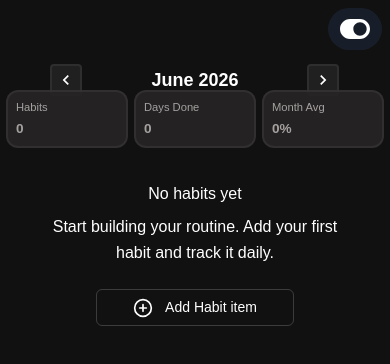
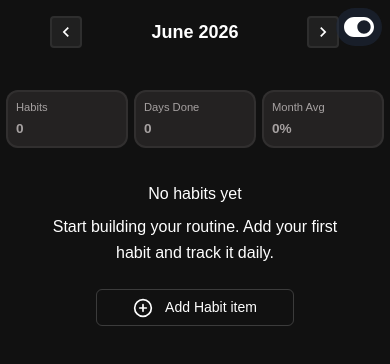
Before and after one commit to Developer-shivamMishra/Habit-tracking-app, a React (Vite) app: page / in a window 390 px wide. Shown: the top 364 px of the page. Built offline with nearby package versions, Linux system fonts and the light colour scheme.

Commit message:
fix/mobilesize/responsive

```diff
--- a/src/components/ThemeToggle/ThemeToggle.css
+++ b/src/components/ThemeToggle/ThemeToggle.css
@@ -13,15 +13,15 @@
 
 @media (max-width: 480px) {
   .theme-toggle-btn {
-    padding: 6px 12px;
-    font-size: 18px;
+    padding: 4px 8px;
+    font-size: 14px;
   }
 }
 
 @media (max-width: 768px) and (min-width: 481px) {
   .theme-toggle-btn {
-    padding: 7px 14px;
-    font-size: 20px;
+    padding: 6px 12px;
+    font-size: 18px;
   }
 }
 
--- a/src/components/monthheader/MonthHeader.jsx
+++ b/src/components/monthheader/MonthHeader.jsx
@@ -5,7 +5,7 @@ import HabbitContext, { HabbitProvider } from "../context/HabbitContext";
 const MonthHeader = () => {
   const { currentDate, PrevMonth, NextMonth } = useContext(HabbitProvider);
   return (
-    <div className="w-full sm:w-3/4 md:w-1/2 text-white flex justify-around items-center mt-16 sm:mt-20 px-4 fixed top-0 left-0 right-0">
+    <div className="w-full sm:w-3/4 md:w-1/2 text-white flex justify-around items-center mt-4 px-4 fixed top-0 left-0 right-0">
       <button
         onClick={PrevMonth}
         className="month-nav-btn month-nav-btn-left border-2 border-[#87858522] bg-[#87858522] p-1 sm:p-2 rounded"
```
